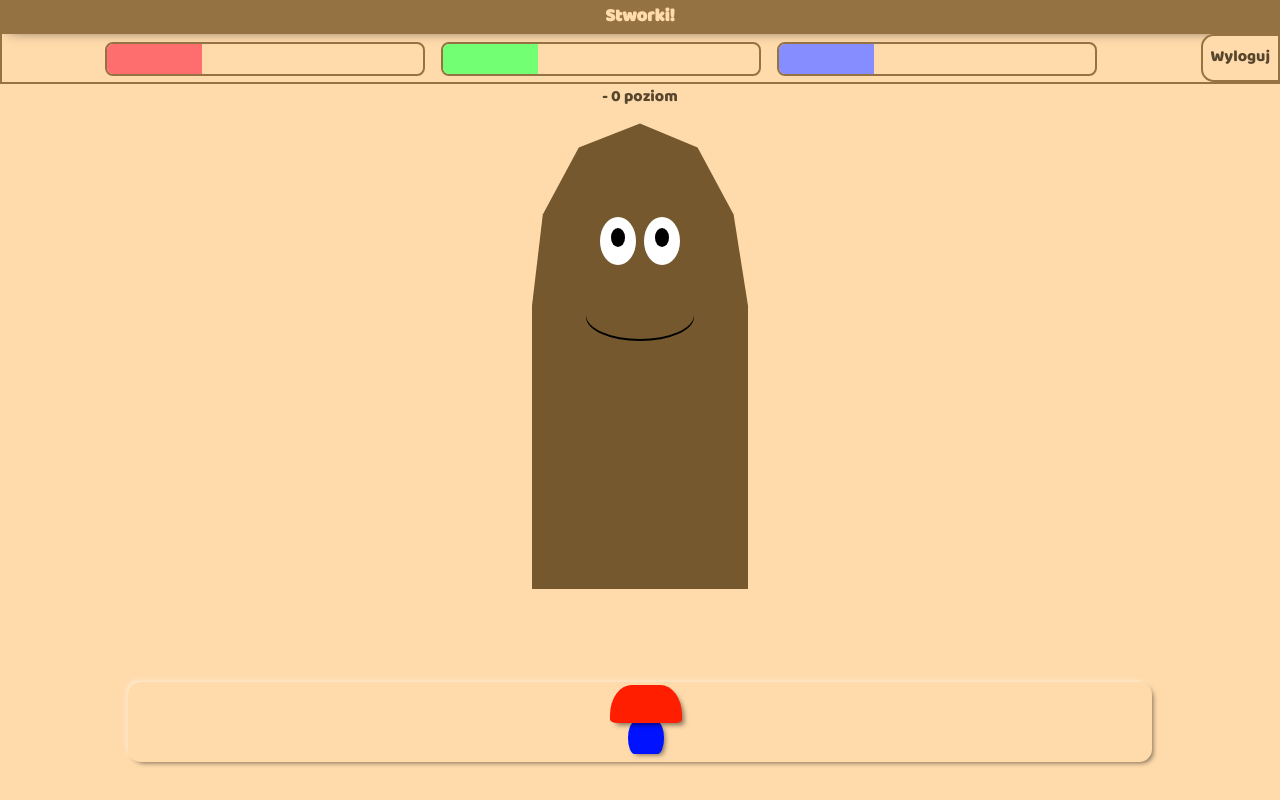
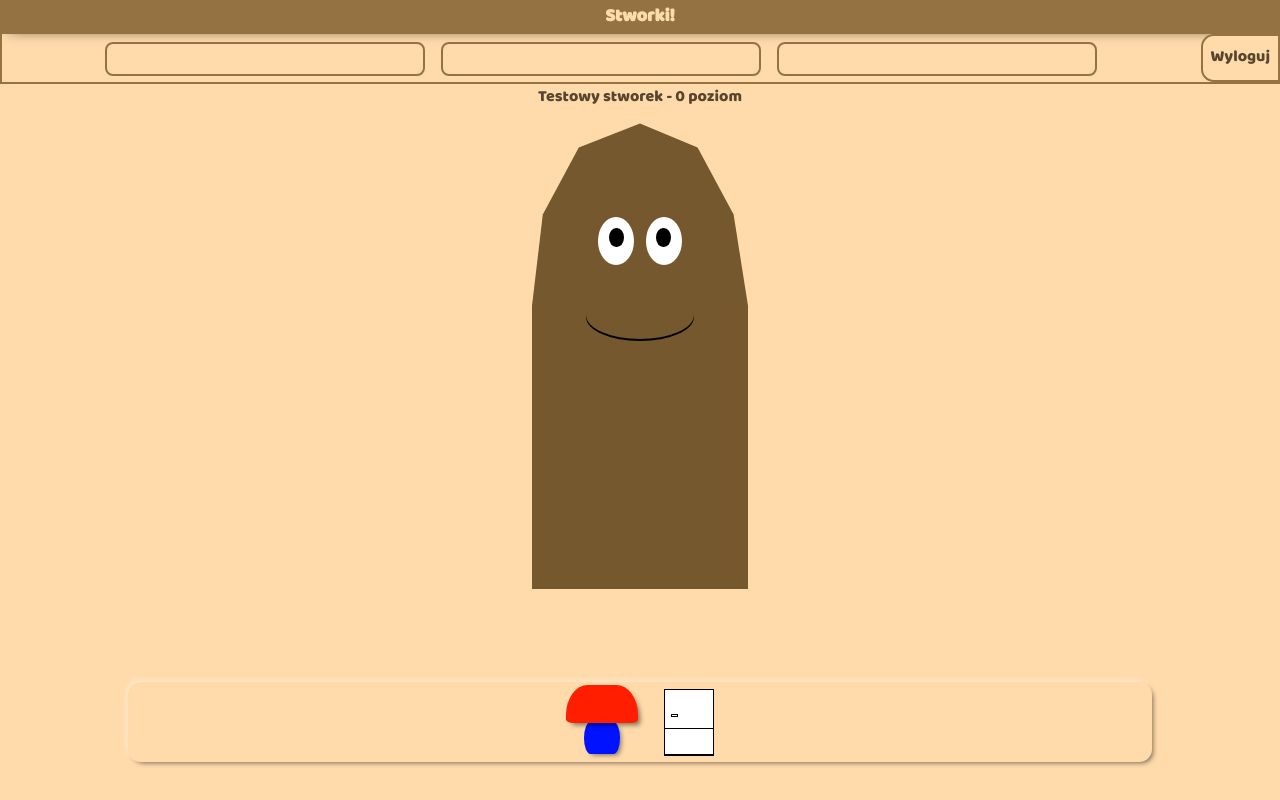
Before and after one commit to AJaszek/StworkiAngularGame, an Angular app: page /game in a window 1280 px wide. Built offline with nearby package versions, Linux system fonts and the light colour scheme; no server answers.

Commit message:
Added fridge

```diff
--- a/src/app/app.component.ts
+++ b/src/app/app.component.ts
@@ -13,8 +13,8 @@ export class AppComponent implements OnInit {
   constructor(private api: ApiConnectorService, public router: Router) { }
 
   ngOnInit(): void {
-    //this.router.navigate(['/game']);
-    this.api.checkSession().subscribe(
+    this.router.navigate(['/game']);
+    /*this.api.checkSession().subscribe(
       (response: any) => {
         if (response == "logged") {
           this.router.navigate(['/game']);
@@ -24,7 +24,7 @@ export class AppComponent implements OnInit {
         }
       },
       (err) => console.log(err)
-    );
+    );*/
 
 
   }
--- a/src/app/creature.ts
+++ b/src/app/creature.ts
@@ -1,4 +1,5 @@
 export class Creature {
+
     private type: number;
     private kind: string;
     private description: string;
@@ -8,6 +9,7 @@ export class Creature {
     private hunger: number;
     private tiredness: number;
     private sleep: boolean;
+    private appearance: string;
 
     constructor(
         type: number,
@@ -20,7 +22,7 @@ export class Creature {
         tiredness: number = 0,
         sleep: boolean = false) {
 
-        this.type = type;
+        this.type = type*1;
         this.kind = kind;
         this.description = description;
         this.name = name;
@@ -29,19 +31,22 @@ export class Creature {
         this.hunger = hunger;
         this.tiredness = tiredness;
         this.sleep = sleep;
+        this.appearance = this.setAppearance(type);
     }
 
     setSleep(sleep: boolean, animation: boolean) {
         this.sleep = sleep;
         if (sleep) {
             if (animation) {
-                (document.querySelectorAll('.creatureEye')[0] as HTMLElement).style.animation = "closeEyes 1s linear forwards";
-                (document.querySelectorAll('.creatureEye')[1] as HTMLElement).style.animation = "closeEyes 1s linear forwards";
+                for (let i = 0; i < document.querySelectorAll('.creatureEye').length; i++)
+                (document.querySelectorAll('.creatureEye')[i] as HTMLElement).style.animation = "closeEyes 1s linear forwards";
+                //(document.querySelectorAll('.creatureEye')[1] as HTMLElement).style.animation = "closeEyes 1s linear forwards";
                 (document.querySelector('.sleepTime') as HTMLElement).style.animation = "darkenWindow 2s linear forwards";
             }
             else {
-                (document.querySelectorAll('.creatureEye')[0] as HTMLElement).style.height = "0.4%";
-                (document.querySelectorAll('.creatureEye')[1] as HTMLElement).style.height = "0.4%";
+                for (let i = 0; i < document.querySelectorAll('.creatureEye').length; i++)
+                (document.querySelectorAll('.creatureEye')[i] as HTMLElement).style.height = "0.4%";
+                //(document.querySelectorAll('.creatureEye')[1] as HTMLElement).style.height = "0.4%";
                 (document.querySelector('.sleepTime') as HTMLElement).style.opacity = "100%";
             }
             (document.querySelector('.lamp') as HTMLElement).style.backgroundColor = "rgb(238, 255, 0)";
@@ -49,16 +54,17 @@ export class Creature {
         }
         else {
             if (animation) {
-
-                (document.querySelectorAll('.creatureEye')[0] as HTMLElement).style.animation = "openEyes 1s linear forwards";
-                (document.querySelectorAll('.creatureEye')[1] as HTMLElement).style.animation = "openEyes 1s linear forwards";
+                for (let i = 0; i < document.querySelectorAll('.creatureEye').length; i++)
+                (document.querySelectorAll('.creatureEye')[i] as HTMLElement).style.animation = "openEyes 1s linear forwards";
+                //(document.querySelectorAll('.creatureEye')[1] as HTMLElement).style.animation = "openEyes 1s linear forwards";
 
 
                 (document.querySelector('.sleepTime') as HTMLElement).style.animation = "lightenWindow 2s linear forwards";
 
             } else {
-                (document.querySelectorAll('.creatureEye')[0] as HTMLElement).style.height = "10%";
-                (document.querySelectorAll('.creatureEye')[1] as HTMLElement).style.height = "10%";
+                for (let i = 0; i < document.querySelectorAll('.creatureEye').length; i++)
+                (document.querySelectorAll('.creatureEye')[i] as HTMLElement).style.height = "10%";
+                //(document.querySelectorAll('.creatureEye')[1] as HTMLElement).style.height = "10%";
                 (document.querySelector('.sleepTime') as HTMLElement).style.opacity = "0%";
             }
             window.addEventListener("touchmove", this.process_touchmove, false);
@@ -76,11 +82,12 @@ export class Creature {
         else if (posX < -6) posX = -6;
         if (posY > 5) posY = 5;
         else if (posY < -5) posY = -5;
-        (document.querySelectorAll('.creatureEye')[0] as HTMLElement).style.transform = "translate(" + posX + "vh," + posY + "vh)";
-        (document.querySelectorAll('.creatureEye')[1] as HTMLElement).style.transform = "translate(" + posX + "vh," + posY + "vh)";
-
-        (document.querySelectorAll('.pupil')[0] as HTMLElement).style.transform = "translate(" + posX / 6 + "vh," + posY / 3 + "vh)";
-        (document.querySelectorAll('.pupil')[1] as HTMLElement).style.transform = "translate(" + posX / 6 + "vh," + posY / 3 + "vh)";
+        for (let i = 0; i < document.querySelectorAll('.creatureEye').length; i++)
+        (document.querySelectorAll('.creatureEye')[i] as HTMLElement).style.transform = "translate(" + posX + "vh," + posY + "vh)";
+        //(document.querySelectorAll('.creatureEye')[1] as HTMLElement).style.transform = "translate(" + posX + "vh," + posY + "vh)";
+        for (let i = 0; i < document.querySelectorAll('.creatureEye').length; i++)
+        (document.querySelectorAll('.pupil')[i] as HTMLElement).style.transform = "translate(" + posX / 6 + "vh," + posY / 3 + "vh)";
+        //(document.querySelectorAll('.pupil')[1] as HTMLElement).style.transform = "translate(" + posX / 6 + "vh," + posY / 3 + "vh)";
 
         (document.querySelector('.creatureMouth') as HTMLElement).style.transform = "translate(" + posX / 2 + "vh," + posY / 2 + "vh)";
 
@@ -98,11 +105,13 @@ export class Creature {
         else if (posX < -6) posX = -6;
         if (posY > 5) posY = 5;
         else if (posY < -5) posY = -5;
-        (document.querySelectorAll('.creatureEye')[0] as HTMLElement).style.transform = "translate(" + posX + "vh," + posY + "vh)";
-        (document.querySelectorAll('.creatureEye')[1] as HTMLElement).style.transform = "translate(" + posX + "vh," + posY + "vh)";
 
-        (document.querySelectorAll('.pupil')[0] as HTMLElement).style.transform = "translate(" + posX / 6 + "vh," + posY / 3 + "vh)";
-        (document.querySelectorAll('.pupil')[1] as HTMLElement).style.transform = "translate(" + posX / 6 + "vh," + posY / 3 + "vh)";
+        for (let i = 0; i < document.querySelectorAll('.creatureEye').length; i++)
+            (document.querySelectorAll('.creatureEye')[i] as HTMLElement).style.transform = "translate(" + posX + "vh," + posY + "vh)";
+        //(document.querySelectorAll('.creatureEye')[1] as HTMLElement).style.transform = "translate(" + posX + "vh," + posY + "vh)";
+        for (let i = 0; i < document.querySelectorAll('.pupil').length; i++)
+            (document.querySelectorAll('.pupil')[i] as HTMLElement).style.transform = "translate(" + posX / 6 + "vh," + posY / 3 + "vh)";
+        //(document.querySelectorAll('.pupil')[1] as HTMLElement).style.transform = "translate(" + posX / 6 + "vh," + posY / 3 + "vh)";
 
         (document.querySelector('.creatureMouth') as HTMLElement).style.transform = "translate(" + posX / 2 + "vh," + posY / 2 + "vh)";
 
@@ -110,22 +119,66 @@ export class Creature {
     }
 
 
+    private setAppearance(type: number): string {
+
+        switch (type) {
+            case 1:
+                return "polygon(20% 100%, 20% 41%, 23% 22%, 33% 8%, 50% 3%, 66% 8%, 76% 22%, 80% 41%, 80% 100%)";
+            case 2:
+                return "polygon(50% 1%, 79% 7%, 90% 31%, 92% 66%, 82% 99%, 51% 84%, 22% 98%, 12% 65%, 10% 33%, 20% 6%)";
+            case 3:
+                return "polygon(30% 0%, 70% 0%, 100% 30%, 78% 30%, 80% 100%, 0 100%, 3% 59%, 18% 33%)";
+            case 4:
+                return "polygon(36% 30%, 68% 32%, 84% 0, 100% 70%, 70% 100%, 30% 100%, 0% 70%, 18% 0)";
+        }
+        return "polygon(20% 100%, 20% 41%, 23% 22%, 33% 8%, 50% 3%, 66% 8%, 76% 22%, 80% 41%, 80% 100%)";
+
+    }
+
+    draw(creatureDiv: HTMLElement) {
+        switch (this.getType()) {
+            case 1:
+                creatureDiv.innerHTML += "  <div class='creatureEye'><span class='pupil'></span></div>";
+                creatureDiv.innerHTML += "  <div class='creatureEye'><span class='pupil'></span></div>";
+                creatureDiv.innerHTML += "  <div class='creatureMouth'><span class='upperLip'></span></div>";
+                creatureDiv.style.clipPath = this.setAppearance(this.getType());
+                break;
+            case 2:
+                creatureDiv.innerHTML += "  <div class='creatureEye'><span class='pupil'></span></div>";
+                creatureDiv.innerHTML += "  <div class='creatureEye'><span class='pupil'></span></div>";
+                creatureDiv.innerHTML += "  <div class='creatureMouth'><span class='upperLip'></span></div>";
+                creatureDiv.style.clipPath = this.setAppearance(this.getType());
+                break;
+            case 3:
+                creatureDiv.innerHTML += "  <div class='creatureEye'><span class='pupil'></span></div>";
+               // creatureDiv.innerHTML += "  <div class='creatureEye'><div class='pupil'></div></div>";
+                creatureDiv.innerHTML += "  <div class='creatureMouth'><span class='upperLip'></span></div>";
+                creatureDiv.style.clipPath = this.setAppearance(this.getType());
+                for (let i = 0; i < creatureDiv.getElementsByTagName('div').length; i++)
+                creatureDiv.getElementsByTagName('div')[i].style.top="5%";
+                break;
+            case 4:
+                creatureDiv.innerHTML += "  <div class='creatureEye'><span class='pupil'></span></div>";
+                creatureDiv.innerHTML += "  <div class='creatureEye'><span class='pupil'></span></div>";
+                creatureDiv.innerHTML += "  <div class='creatureEye'><span class='pupil'></span></div>";
+                creatureDiv.innerHTML += "  <div class='creatureMouth'><span class='upperLip'></span></div>";
+                creatureDiv.style.clipPath = this.setAppearance(this.getType());
+                for (let i = 0; i < creatureDiv.getElementsByTagName('div').length; i++)
+                creatureDiv.getElementsByTagName('div')[i].style.top="40%";
+
+                break;
+        }
+       // return "polygon(20% 100%, 20% 41%, 23% 22%, 33% 8%, 50% 3%, 66% 8%, 76% 22%, 80% 41%, 80% 100%)";
+
+
+    }
 
 
 
 
-
-
-
-
-
-
-
-
-
-    /*public setSleep(sleep:boolean){
-        this.sleep=sleep;
-    }*/
+    public getAppearance() {
+        return this.appearance;
+    }
     public getSleep() {
         return this.sleep;
     }
--- /dev/null
+++ b/src/app/food.ts
@@ -0,0 +1,20 @@
+export class Food {
+    private name: string;
+    private points: number;
+
+    constructor(name: string, points: number) {
+        this.name = name;
+        this.points = points;
+
+    };
+
+    getName(){
+        return this.name;
+    }
+
+    getPoints(){
+        return this.name;
+    }
+
+
+}
--- a/src/app/game/game.component.html
+++ b/src/app/game/game.component.html
@@ -17,21 +17,20 @@
     <div class="creatureInfo">{{creature.getName()}} - {{creature.getLevel()}} poziom</div>
     <div class="creature">
 
-        <div class="creatureEye">
-            <div class="pupil"></div>
-        </div>
-        <div class="creatureEye">
-            <div class="pupil"></div>
-        </div>
-        <div class="creatureMouth">
-            <div class="upperLip"></div>
-        </div>
+
     </div>
 
     <div class="interractionBar">
         <div class="lamp" (click)="changeLampeState()"></div>
+        <div class="fridge" (click)="openFridge()">
+            <div class="fridgeContent">
+                <div *ngFor="let food of foods" class="foodItem" (mousedown)="clickedFood(food)" >{{food.getName()}}
 
+                </div>
+
+            </div>
+        </div>
     </div>
-
+    <div class="clickedFoodItem" (mouseup)="releasedFood()">Jedzonko</div>
     <div class="sleepTime"></div>
 </div>
--- a/src/app/game/game.component.scss
+++ b/src/app/game/game.component.scss
@@ -71,7 +71,7 @@
     //height: 25em;
     height: 60vh;
     margin: auto;
-    clip-path: polygon(20% 100%, 20% 41%, 23% 22%, 33% 8%, 50% 3%, 66% 8%, 76% 22%, 80% 41%, 80% 100%);
+    clip-path: polygon(49% 75%, 68% 79%, 73% 90%, 75% 100%, 25% 100%, 22% 90%, 27% 78%);
 }
 .creatureEye {
     background-color: rgb(255, 255, 255);
@@ -208,3 +208,86 @@
     opacity: 0;
     transition: opacity 0.5s;
 }
+.fridge{
+    background-color: rgb(255, 255, 255);
+    //border-radius: 50% 50% 50% 50% / 100% 100% 0% 0% ;
+    width: 6vh;
+    height: 8vh;
+    display: inline-block;
+    margin-left: 2vw;
+    margin-right: 1vw;
+    border: 1px solid black;
+}
+.fridge::before{
+    content: "";
+    position: relative;
+    //background-color: rgb(255, 30, 0);
+    width: 100%;
+    border: 1px solid black;
+    display: inline-block;
+    //border-radius: 30% 30% 10% 10% / 78% 78% 10% 10%;
+    height: 40%;
+    top:60%;
+    left:-1px;
+}
+.fridge::after{
+    content: "";
+    position: relative;
+    //background-color: rgb(255, 30, 0);
+    width: 10%;
+    border: 1px solid black;
+    display: inline-block;
+    //border-radius: 30% 30% 10% 10% / 78% 78% 10% 10%;
+    height: 1%;
+    top:-40%;
+    left:-30%;
+}
+.fridgeContent{
+    display: none;
+    position: fixed;
+    width: 66vw;
+    height: 66vh;
+    background-color: $beigeInputTransparent;
+    top: 16.5vh;
+    left: 16.5vw;
+    z-index: 3;
+    border: 2px solid $beigeBorder;
+    border-radius: 1vh;
+    box-sizing: border-box;
+    //box-shadow: 5px 5px 5px -2px rgba(0, 0, 0, 0.5);
+}
+.exitButton{
+    float: right;
+    padding: 1vh;
+    margin: 1vh;
+    color: red;
+    border: 1px solid $beigeBorder;
+    border-radius: 1vh;
+}
+@media only screen and (max-width: 500px) {
+    .fridgeContent{
+        height: 50vh;
+        top: 25vh;
+        width: 100%;
+        left: 0%;
+    }
+}
+.foodItem{
+    display: inline-block;
+    width: 20%;
+    height: 20%;
+    border: 1px solid $beigeBorder;
+    box-sizing: border-box;
+    border-radius: 1vh;
+    margin: 2.5%;
+}
+.clickedFoodItem{
+    display: none;
+    position: fixed;
+    width: 13%;
+    height: 13%;
+    border: 1px solid $beigeBorder;
+    z-index: 4;
+    top: 40%;
+    left: 50%;
+}
--- a/src/app/game/game.component.ts
+++ b/src/app/game/game.component.ts
@@ -1,25 +1,35 @@
-import { Component, ElementRef, HostListener, OnInit } from '@angular/core';
+import { Component, ElementRef, HostListener, OnInit, ViewEncapsulation } from '@angular/core';
 import { Router } from '@angular/router';
 import { ApiConnectorService } from '../api-connector.service';
 import { Creature } from '../creature';
+import { Food } from '../food';
 
 @Component({
   selector: 'app-game',
   templateUrl: './game.component.html',
-  styleUrls: ['./game.component.scss']
+  styleUrls: ['./game.component.scss'],
+  encapsulation: ViewEncapsulation.None // Gdy css nie działa po innerHTML
 })
 export class GameComponent implements OnInit {
 
   creature!: Creature;
+  foods: Food[] = [];
+
 
   constructor(private api: ApiConnectorService, public router: Router, private elementRef: ElementRef) {
 
+    this.foods.push(new Food("Banan", 10));
+    this.foods.push(new Food("Banan", 10));
+    this.foods.push(new Food("Banan", 10));
+    this.foods.push(new Food("Truskawka", 5));
+    this.foods.push(new Food("Truskawka", 5));
+    this.foods.push(new Food("Truskawka", 5));
 
   }
 
   ngOnInit(): void {
-    this.creature = new Creature(0, "", "", "", 0, 0, 0, 0);
-    this.api.getCreatureData().subscribe(
+    this.creature = new Creature(1, "", "", "Testowy stworek", 0, 0, 0, 0);
+    /* this.api.getCreatureData().subscribe(
        (response: any) => {
          this.creature = new Creature(
            response.type,
@@ -31,14 +41,16 @@ export class GameComponent implements OnInit {
            response.hunger,
            response.tiredness,
            Boolean(Number(response.sleep))
-        );
+         );*/
+    console.log(this.creature.getType());
     (document.querySelector('#healthBar') as HTMLElement).style.width = this.creature.getHealth().toString() + "%";
     (document.querySelector('#hungryBar') as HTMLElement).style.width = this.creature.getHunger().toString() + "%";
     (document.querySelector('#tirednessBar') as HTMLElement).style.width = this.creature.getTiredness().toString() + "%";
+    this.creature.draw(document.querySelector('.creature') as HTMLElement);
     this.creature.setSleep(this.creature.getSleep(), false);
-      },
+    /*},
     (err: any) => console.log(err)
-    );
+  );*/
 
   }
 
@@ -75,5 +87,27 @@ export class GameComponent implements OnInit {
     //this.sleep(state, true);
   }
 
+  closeFridge() {
 
   }
+  openFridge() {
+    let windowStyle = (document.querySelector('.fridgeContent') as HTMLElement).style;
+    if (windowStyle.display == "block")
+      windowStyle.display = "none";
+    else
+      windowStyle.display = "block";
+  }
+
+  clickedFood(food: Food){
+    console.log(food.getName());
+    this.openFridge();
+    let tempFood = (document.querySelector('.clickedFoodItem') as HTMLElement).style;
+    tempFood.display = "block";
+  }
+  releasedFood(){
+    //console.log(food.getName());
+    let tempFood = (document.querySelector('.clickedFoodItem') as HTMLElement).style;
+    tempFood.display = "none";
+  }
+
+}
--- a/src/colors.scss
+++ b/src/colors.scss
@@ -1,6 +1,7 @@
 $beigeLight: #FFDBAC;
 $beigeLightShadow: #fde0b9;
 $beigeInput: #f1cd9d;
+$beigeInputTransparent: #f1cd9d8f;
 $beigeText: #57452d;
 $beigeBorder: #957242;
 $beigeBorderClicked: #a78658;
```
Lines whose indentation alone changed are shown as unchanged.
